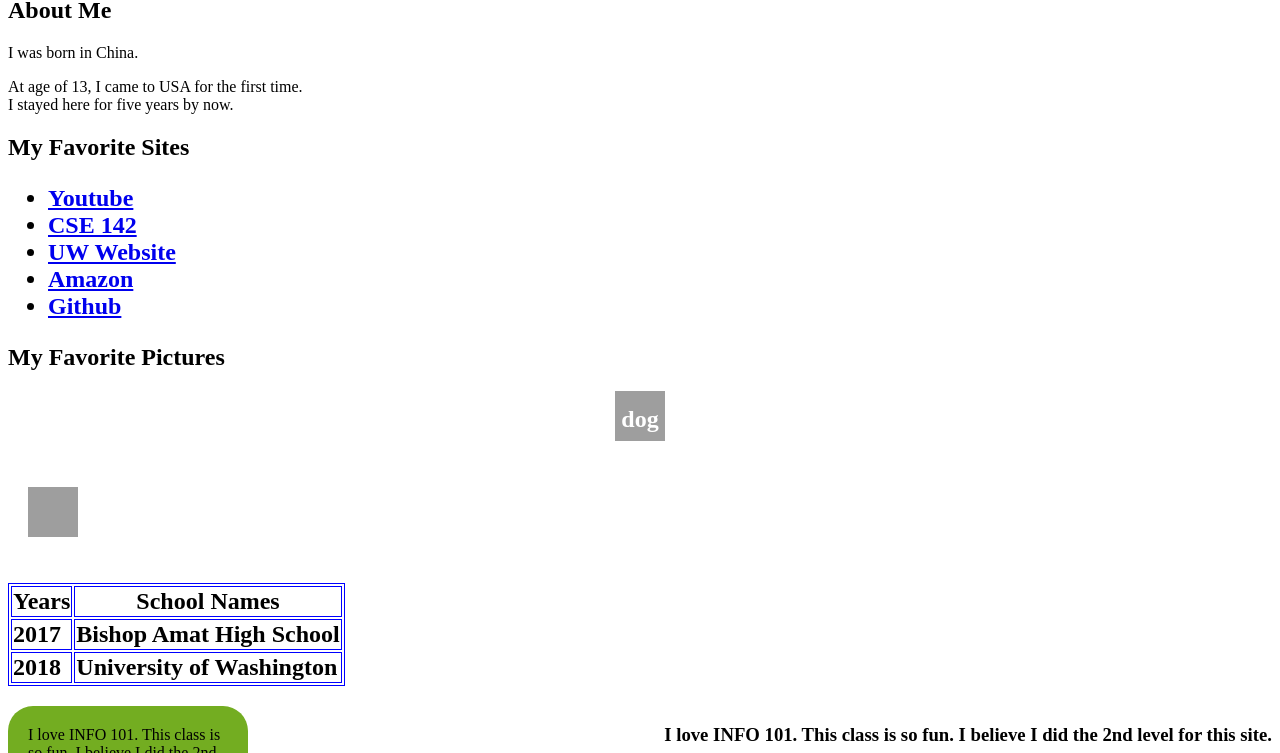
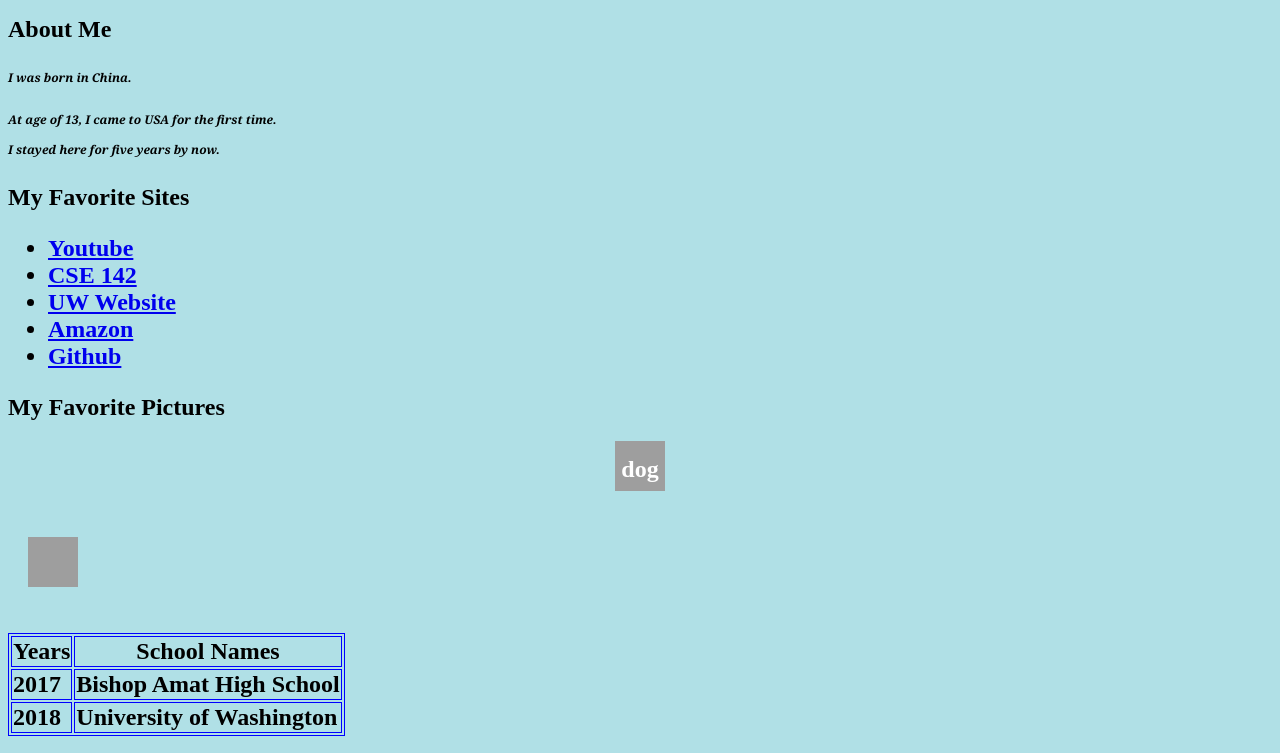
Before and after one commit to stevenzy-1836736/stevenzy-1836736.github.io, a plain HTML site: page someCss.html in a window 1280 px wide. Shown: the part 83-836 px from the top of the page. Drawn offline with Linux system fonts and the light colour scheme; grey boxes are pictures that could not be loaded.

Commit message:
Add files via upload

```diff
--- a/someCss.html
+++ b/someCss.html
@@ -20,7 +20,6 @@
 
 }
     h3 {float:right;}
-
     #rcorners1 {
     border-radius: 25px;
     background: #73AD21;
@@ -28,9 +27,8 @@
     width: 200px;
     height: 150px;
 }
-
         </style>
-        <link rel="stylesheet" href="styles.css">
+        <link rel="stylesheet" href="anExternal.css">
     </head>
     <body>
         <h1>Steven (Zhenyu) Huang</h1>
```
